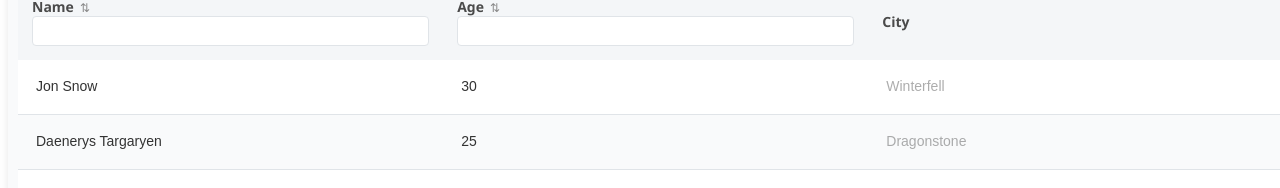
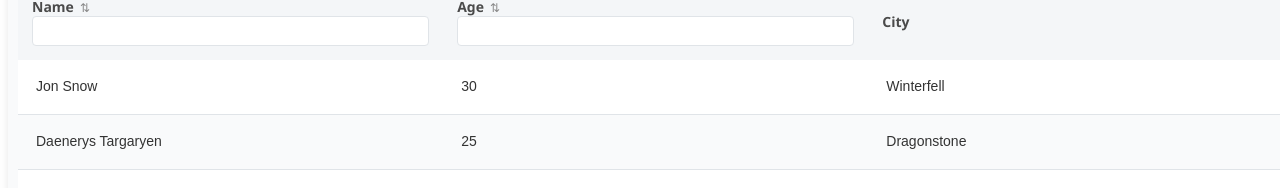
Before and after one commit to kurek775/ts-react-editable-table, a React (Vite) app: page / in a window 1280 px wide. Shown: the part 748-936 px from the top of the page. Built offline with nearby package versions, Linux system fonts and the light colour scheme.

Commit message:
WIP - init state fixed

```diff
--- a/src/components/Table.tsx
+++ b/src/components/Table.tsx
@@ -31,7 +31,7 @@ export const Table: React.FC<TableProps> = ({
   keyVal,
   initialData,
   onSubmit,
-  editable = true,
+  editable = false,
   actions = false,
   text = {
     delete: "DELETE",
```
